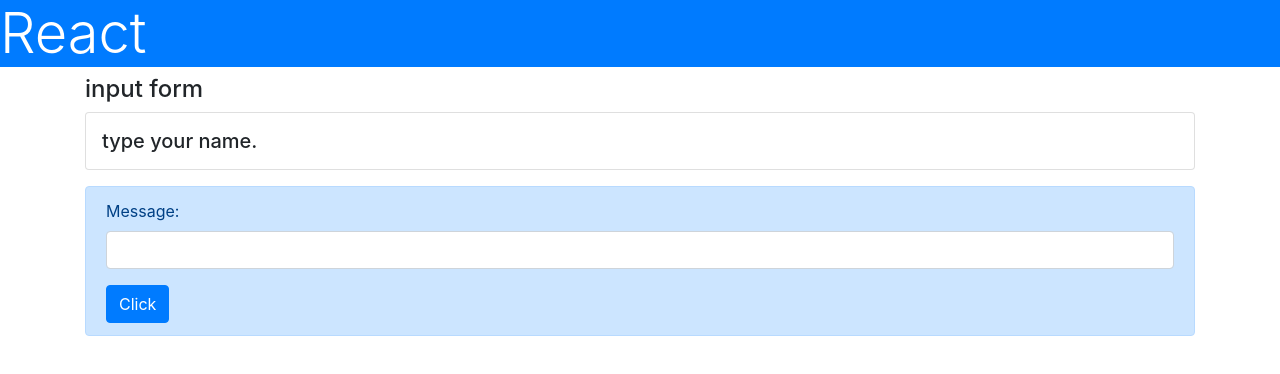
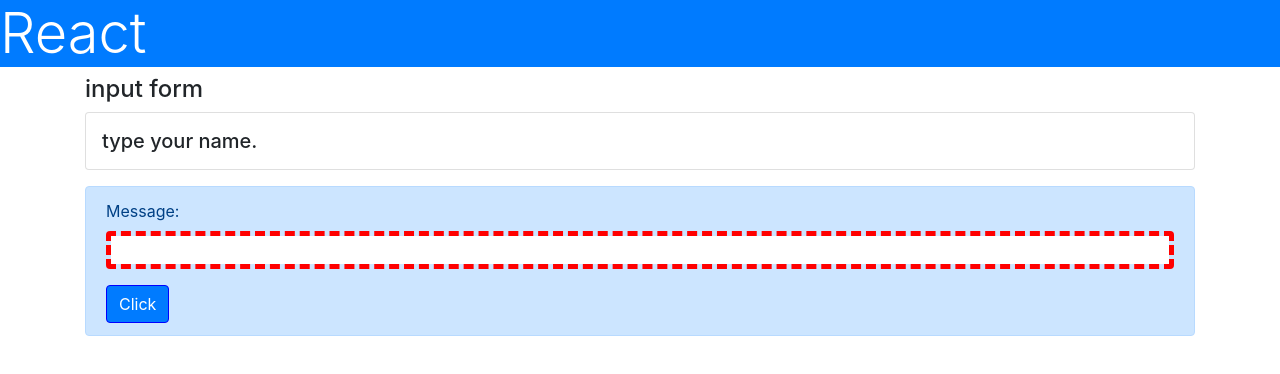
Before and after one commit to nagi125/test-react-bootstrap, a React (Create React App) app: page / in a window 1280 px wide. Shown: the top 374 px of the page. Built offline with nearby package versions, Linux system fonts and the light colour scheme.

Commit message:
サンプルにバリデーション追加

```diff
--- a/src/App.css
+++ b/src/App.css
@@ -36,3 +36,11 @@
     transform: rotate(360deg);
   }
 }
+
+input:invalid {
+  border: 5px dashed red;
+}
+
+input:valid {
+  border: 1px solid blue;
+}
--- a/src/App.js
+++ b/src/App.js
@@ -1,5 +1,7 @@
+import 'bootstrap/dist/css/bootstrap.min.css'
+import './App.css'
+
 import React, { Component } from 'react'
-import 'bootstrap/dist/css/bootstrap.min.css'
 import { Button } from 'react-bootstrap'
 
 class App extends Component {
@@ -40,7 +42,9 @@
             <form onSubmit={this.doSubmit}>
               <div className="form-group">
                 <label htmlFor="hoge">Message:</label>
-                <input id="hoge" type="text" className="form-control" onChange={this.doChange} />
+                <input id="hoge" type="text" className="form-control"
+                       onChange={this.doChange}
+                       required pattern="[A-Za-z _,.]+" />
               </div>
               <input type="submit" className="btn btn-primary" value="Click"/>
             </form>
```
